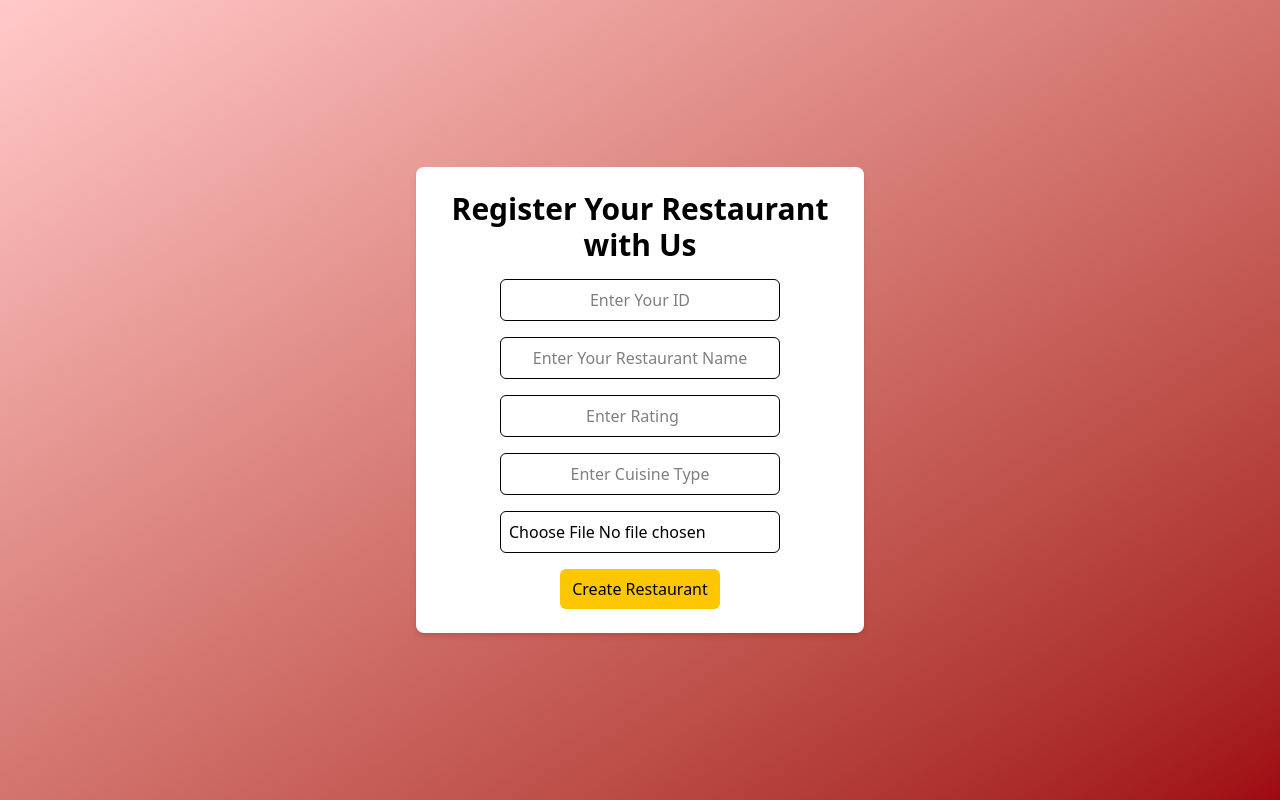
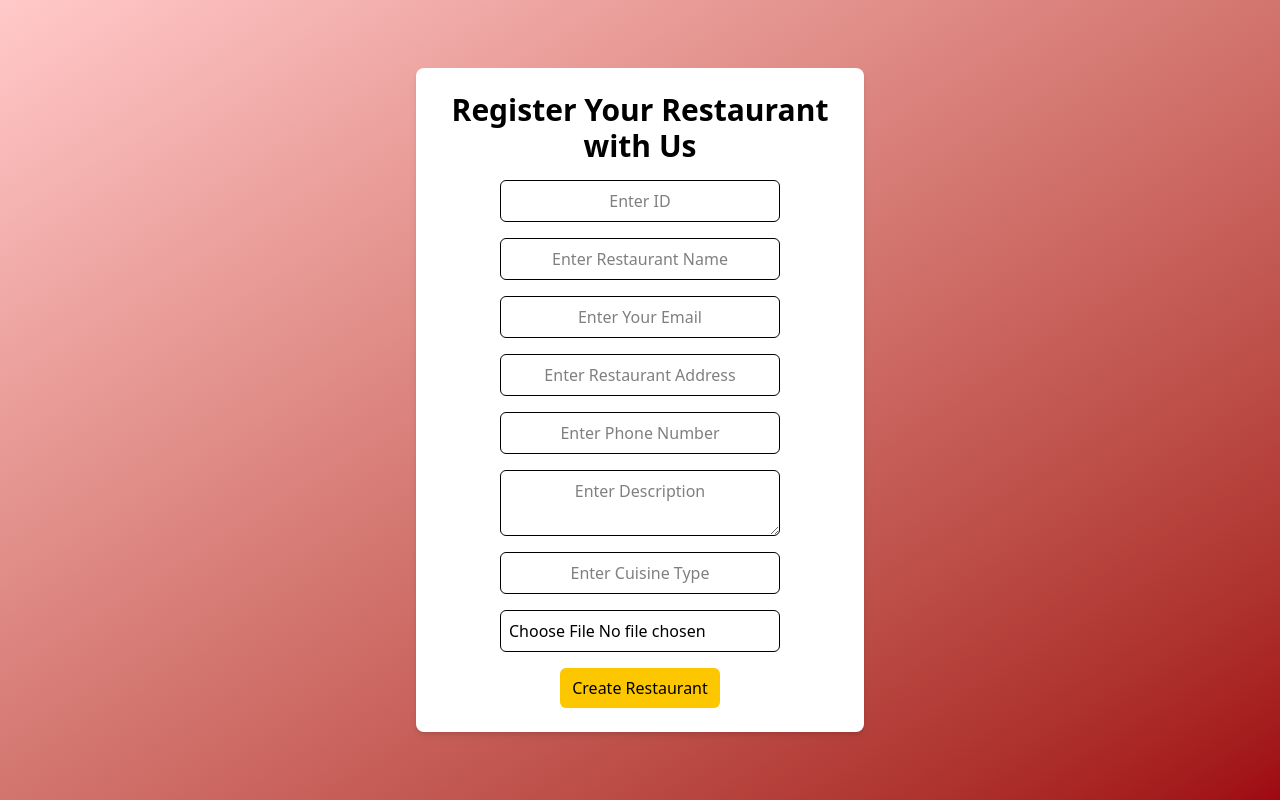
Before and after one commit to utkarsh-1235/FoodieHub, a React (Vite) app: page /add in a window 1280 px wide. Built offline with nearby package versions, Linux system fonts and the light colour scheme.

Commit message:
Modifying AddRestaurantComponent.jsx

```diff
--- a/package.json
+++ b/package.json
@@ -15,6 +15,7 @@
     "@reduxjs/toolkit": "^2.5.1",
     "@tailwindcss/vite": "^4.0.7",
     "axios": "^1.8.1",
+    "browser-image-compression": "^2.0.2",
     "framer-motion": "^12.4.5",
     "lucide-react": "^0.475.0",
     "react": "^19.0.0",
--- a/src/Components/AddRestaurant.jsx
+++ b/src/Components/AddRestaurant.jsx
@@ -1,28 +1,44 @@
 import React, { useState } from "react";
 import { useForm, FormProvider, useFormContext } from "react-hook-form";
-import { useDispatch } from "react-redux";
+import { useDispatch, useSelector } from "react-redux";
 import { addRestaurant } from "../Redux/RestaurantSlice";
+import imageCompression from "browser-image-compression";
 
 function InputComponent() {
   const { register,setValue, watch } = useFormContext();
   const [preview, setPreview] = useState();
 
-  const handleFileChange = (e)=>{
+  const handleFileChange = async(e)=>{
    const file = e.target.files[0];
    if(file){
-    const imageUrl = URL.createObjectURL(file);
-    setValue('img',imageUrl);
-    setPreview(imageUrl);
+    const options = {maxSizeMB : 0.5, maxHeightOrWidth : 500, useWebWorker : true};
+    try{
+        const compressedFile = await imageCompression (file, options);
+        const reader = new FileReader();
+
+
+        reader.readAsDataURL(compressedFile);
+        reader.onloadend = () => {
+          setValue("img", reader.result,{shouldValidate: true}); // Store Base64 image in form data
+          setPreview(reader.result); // Show preview
+        };
+    }
+    catch(err){
+        console.error("Image compression error:", err);
+    }
    }
   }
 
 
   return (
     <>
-      <input {...register("id", { required: true })} className="border w-[70%] p-2 rounded-md text-center" placeholder="Enter Your ID" />
-      <input {...register("name", { required: true })} className="border w-[70%] p-2 rounded-md text-center" placeholder="Enter Your Restaurant Name" />
-      <input {...register("rating", { required: true })} className="border w-[70%] p-2 rounded-md text-center" placeholder="Enter Rating" type="number" />
-      <input {...register("cuisine", { required: true })} className="border w-[70%] p-2 rounded-md text-center" placeholder="Enter Cuisine Type" />
+      <input {...register("id", { required: true })} className="border w-[70%] p-2 rounded-md text-center" placeholder="Enter ID" />
+      <input {...register("name", { required: true })} className="border w-[70%] p-2 rounded-md text-center" placeholder="Enter Restaurant Name" />
+      <input {...register("email", { required: true })} className="border w-[70%] p-2 rounded-md text-center" placeholder="Enter Your Email" type="email" />
+      <input {...register("address", { required: true })} className="border w-[70%] p-2 rounded-md text-center" placeholder="Enter Restaurant Address" type="text" />
+      <input {...register("phoneNumber", { required: true })} className="border w-[70%] p-2 rounded-md text-center" placeholder="Enter Phone Number" type="text" />
+      <textarea {...register("description", { required: true })} className="border w-[70%] p-2 rounded-md text-center" placeholder="Enter Description"/>
+      <input {...register("cuisine", { required: true })} className="border w-[70%] p-2 rounded-md text-center" placeholder="Enter Cuisine Type" type="text" />
 
       <input type="file" accept="image/*" className="border w-[70%] p-2 rounded-md text-center" onChange={handleFileChange} />
       <input type='hidden' {...register("img")}/>
@@ -34,10 +50,15 @@ function InputComponent() {
 function AddRestaurant() {
   const methods = useForm();
   const dispatch = useDispatch();
+  const user = useSelector((state)=>state.User.user)
 
   const onSubmit = (data) => {
     // console.log("Restaurant Data:", data);
-     dispatch(addRestaurant(data));
+    const restaurantData = {
+        userid: user.user._id,
+        restaurant: data
+    }
+     dispatch(addRestaurant(restaurantData));
   };
 
   return (
```
Also changed, not shown: 1 other file (tests, documents, lock files or other folders).
